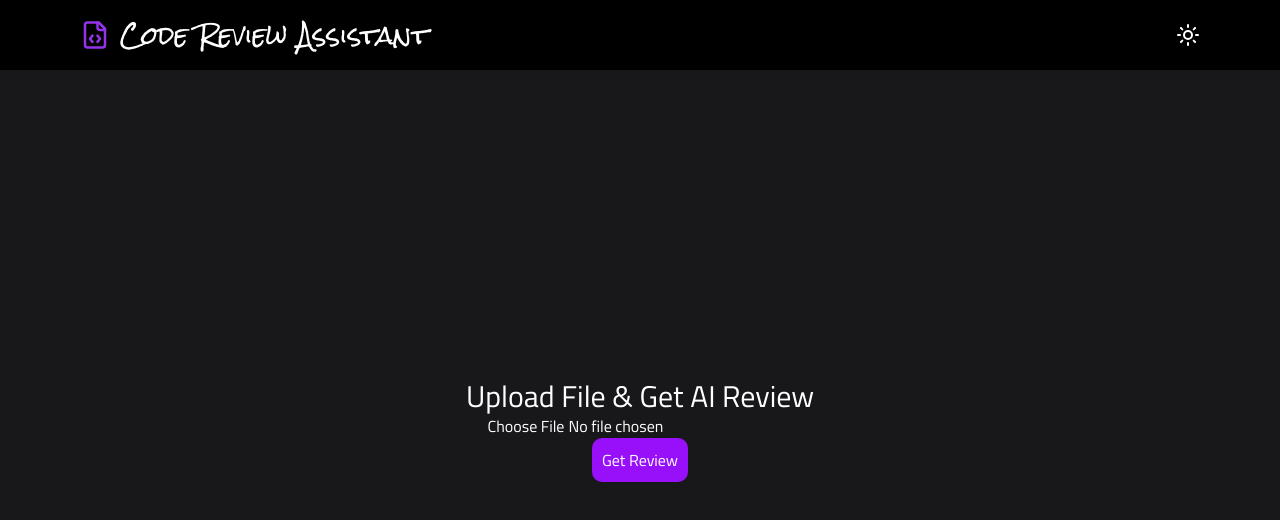
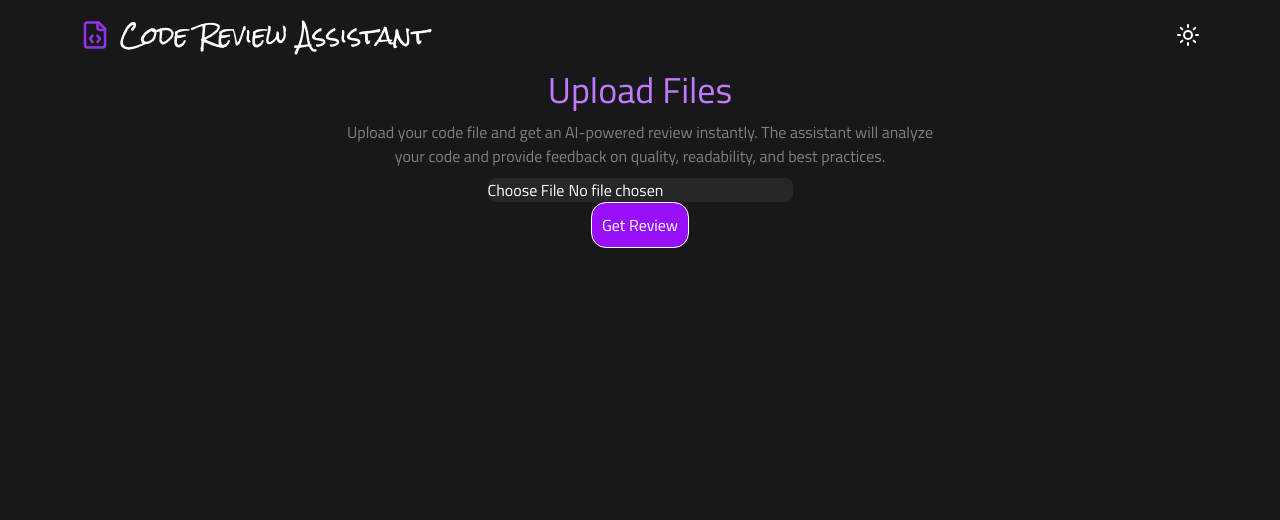
Before and after one commit to akshatksingh-25/AI-Code-Review-Assistant, a React (Vite) app in the folder frontend/: page /file-review in a window 1280 px wide. Shown: the top 520 px of the page. Built offline with nearby package versions, Linux system fonts and the light colour scheme.

Commit message:
Dashboard Updated

```diff
--- a/frontend/src/App.css
+++ b/frontend/src/App.css
@@ -30,10 +30,11 @@ body{
 .btnNormal{
   padding: 10px;
   color: #fff;
-  border-radius: 10px;
-  border: 0;
+  border-radius: 15px;
+  border: 1px solid #fff; /* <-- added white border */
   outline: 0;
   cursor: pointer;
+  transition: background-color 0.3s; /* optional smooth hover */
 }
 
 p{
--- a/frontend/src/components/Navbar.jsx
+++ b/frontend/src/components/Navbar.jsx
@@ -1,13 +1,18 @@
 import { FileCode, Sun } from "lucide-react";
+import { useNavigate } from "react-router-dom";
 
 const Navbar = () => {
+  const navigate = useNavigate(); // hook to programmatically navigate
+
   return (
-    <>
     <div
-        className="nav flex items-center justify-between h-[70px] bg-black"
+      className="nav flex items-center justify-between h-[70px] bg-zinc-900"
       style={{ padding: "0px 80px" }}
     >
-        <div className="logo flex items-center gap-[10px]">
+      <div
+        className="logo flex items-center gap-[10px] cursor-pointer"
+        onClick={() => navigate("/")} // navigate to dashboard
+      >
         <FileCode size={30} color="#9333ea" />
         <span
           className="text-2xl font-bold text-white ml-2"
@@ -20,13 +25,13 @@ const Navbar = () => {
           Code Review Assistant
         </span>
       </div>
+
       <div className="icons flex items-center gap-[20px]">
         <i className="cursor-pointer transition-all hover:text-[#9333ea]">
           <Sun />
         </i>
       </div>
     </div>
-    </>
   );
 };
 
--- a/frontend/src/pages/CodeReview.jsx
+++ b/frontend/src/pages/CodeReview.jsx
@@ -102,7 +102,7 @@ const CodeReview = () => {
         className="main flex justify-between gap-4"
         style={{ height: "calc(100vh - 70px" }}
       >
-        <div className="left h-[87.5%] w-[50%] bg-black">
+        <div className="left h-[87.5%] w-[50%] bg-zinc-900">
           <div className="tabs !mt-5 !px-5 !mb-3 w-full flex items-center gap-[10px]">
             <Select
               value={selectedOption}
@@ -123,7 +123,7 @@ const CodeReview = () => {
                 }
                 else reviewCode(); // This now calls backend
               }}
-              className="btnNormal bg-zinc-900 min-w-[120px] transition-all hover:bg-zinc-800"
+              className="btnNormal bg-zinc-900 min-w-[120px] transition-all hover:bg-zinc-800 border"
             >
               Review
             </button>
@@ -141,7 +141,7 @@ const CodeReview = () => {
         </div>
 
         <div className="right overflow-scroll !p-[10px] bg-zinc-900 w-[50%] h-[101%] relative">
-          <div className="topTab border-b-[1px] border-t-[1px] border-[#ffffff] flex items-center justify-center h-[60px] bg-black">
+          <div className="topTab border-b-[1px] border-t-[1px] border-[#ffffff] flex items-center justify-center h-[60px] bg-zinc-900">
             <p className="font-[700] text-[17px]" style={{ color: "white" }}>
               Response
             </p>
--- a/frontend/src/pages/FileUploadReview.jsx
+++ b/frontend/src/pages/FileUploadReview.jsx
@@ -18,14 +18,47 @@ const FileUploadReview = () => {
     const ext = filename.split(".").pop();
     const map = {
       js: "javascript",
+      jsx: "javascript",
+      ts: "typescript",
+      tsx: "typescript",
       py: "python",
       java: "java",
       cpp: "cpp",
+      c: "c",
       cs: "csharp",
       php: "php",
       rb: "ruby",
       go: "go",
+      swift: "swift",
+      kt: "kotlin",
+      rs: "rust",
+      dart: "dart",
+      scala: "scala",
+      pl: "perl",
+      hs: "haskell",
+      ex: "elixir",
+      r: "r",
+      m: "matlab",
+      sh: "bash",
+      bash: "bash",
+      html: "html",
+      css: "css",
+      scss: "scss",
+      less: "less",
+      json: "json",
+      xml: "xml",
+      yaml: "yaml",
+      yml: "yaml",
+      sql: "sql",
+      txt: "plaintext",
+      md: "markdown",
+      lua: "lua",
       ts: "typescript",
+      coffee: "coffeescript",
+      vb: "vbnet",
+      ps1: "powershell",
+      dart: "dart",
+      bat: "batch",
     };
     return map[ext] || "plaintext";
   };
@@ -59,31 +92,45 @@ const FileUploadReview = () => {
   };
 
   return (
-    <div className="flex flex-col items-center justify-center h-[90vh] text-white">
-      <h2 className="text-3xl font-bold mb-6">Upload File & Get AI Review</h2>
+    <div className="flex flex-col items-center justify-start h-[90vh] text-white px-5 pt-10">
 
+      {/* Heading */}
+      <h2 className="text-4xl font-bold mb-4 text-purple-400">
+        Upload Files
+      </h2>
+
+      {/* Description */}
+      <p className="text-gray-400 text-center max-w-[600px] mb-8">
+        Upload your code file and get an AI-powered review instantly.
+        The assistant will analyze your code and provide feedback on quality, readability, and best practices.
+      </p>
+
+      {/* Upload Button */}
       <input
         type="file"
         accept=".js,.py,.java,.cpp,.ts,.cs,.php,.rb,.go,.txt"
         onChange={handleFileChange}
-        className="mb-4"
+        className="mb-6 p-2 rounded-lg bg-zinc-800 text-white cursor-pointer"
       />
 
+      {/* Review Button */}
       <button
         onClick={handleSubmit}
-        className="btnNormal bg-purple-600 hover:bg-purple-700 px-6 py-2"
+        className="btnNormal bg-purple-600 hover:bg-purple-700 px-8 py-2 mb-8"
       >
         Get Review
       </button>
 
+      {/* Loader */}
       {loading && (
-        <div className="mt-10">
+        <div className="mb-8">
           <DotLoader color="#9333ea" />
         </div>
       )}
 
+      {/* Response */}
       {!loading && response && (
-        <div className="bg-zinc-900 border border-zinc-800 mt-8 p-5 w-[80%] max-h-[60vh] overflow-auto rounded-lg">
+        <div className="bg-zinc-900 border border-zinc-800 p-6 w-[80%] max-h-[60vh] overflow-auto rounded-lg">
           <Markdown>{response}</Markdown>
         </div>
       )}
--- a/frontend/src/pages/HomeDashboard.jsx
+++ b/frontend/src/pages/HomeDashboard.jsx
@@ -5,7 +5,7 @@ const HomeDashboard = () => {
   const navigate = useNavigate();
 
   return (
-    <div className="flex flex-col items-center justify-center h-[90vh] text-center text-white bg-zinc-900 px-5">
+    <div className="flex flex-col items-center justify-start h-[90vh] text-center text-white bg-zinc-900 px-5">
       <h1 className="text-4xl font-bold mb-6 text-purple-400">
         AI Code Review Assistant
       </h1>
```
Lines whose indentation alone changed are shown as unchanged.
